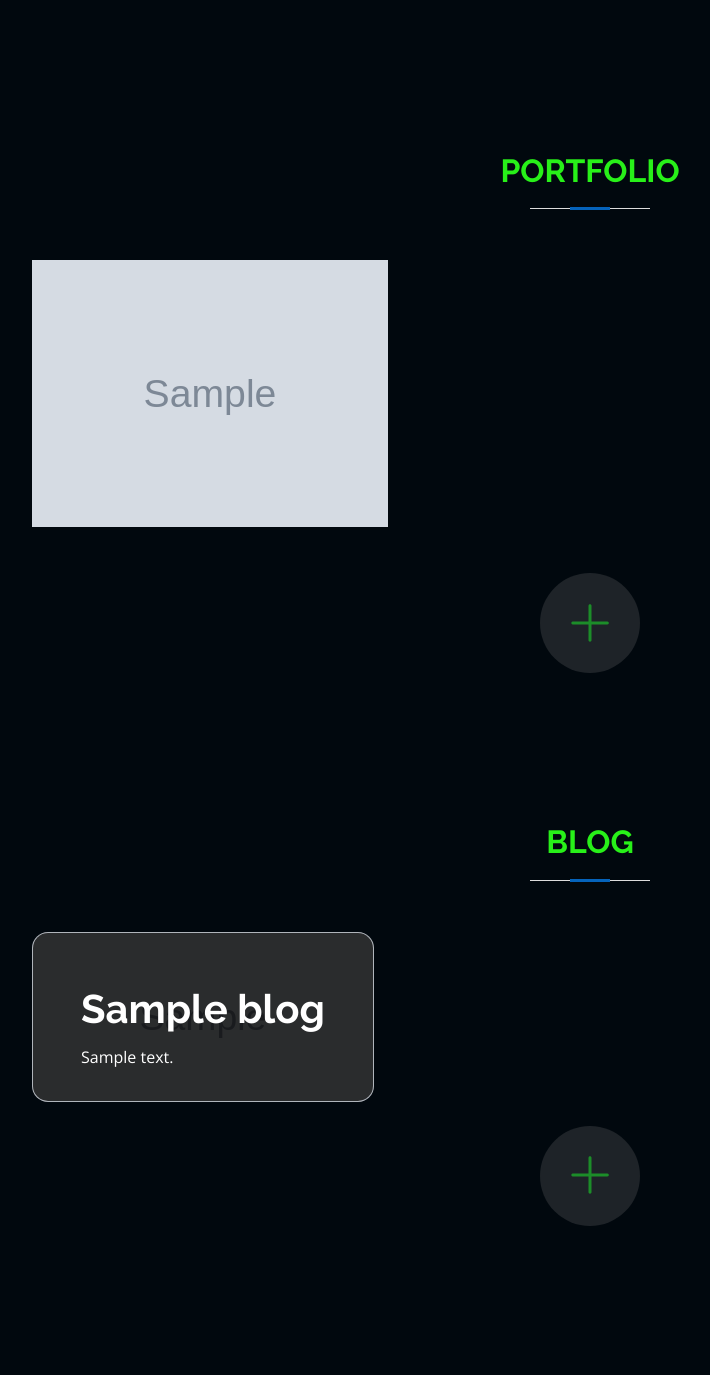
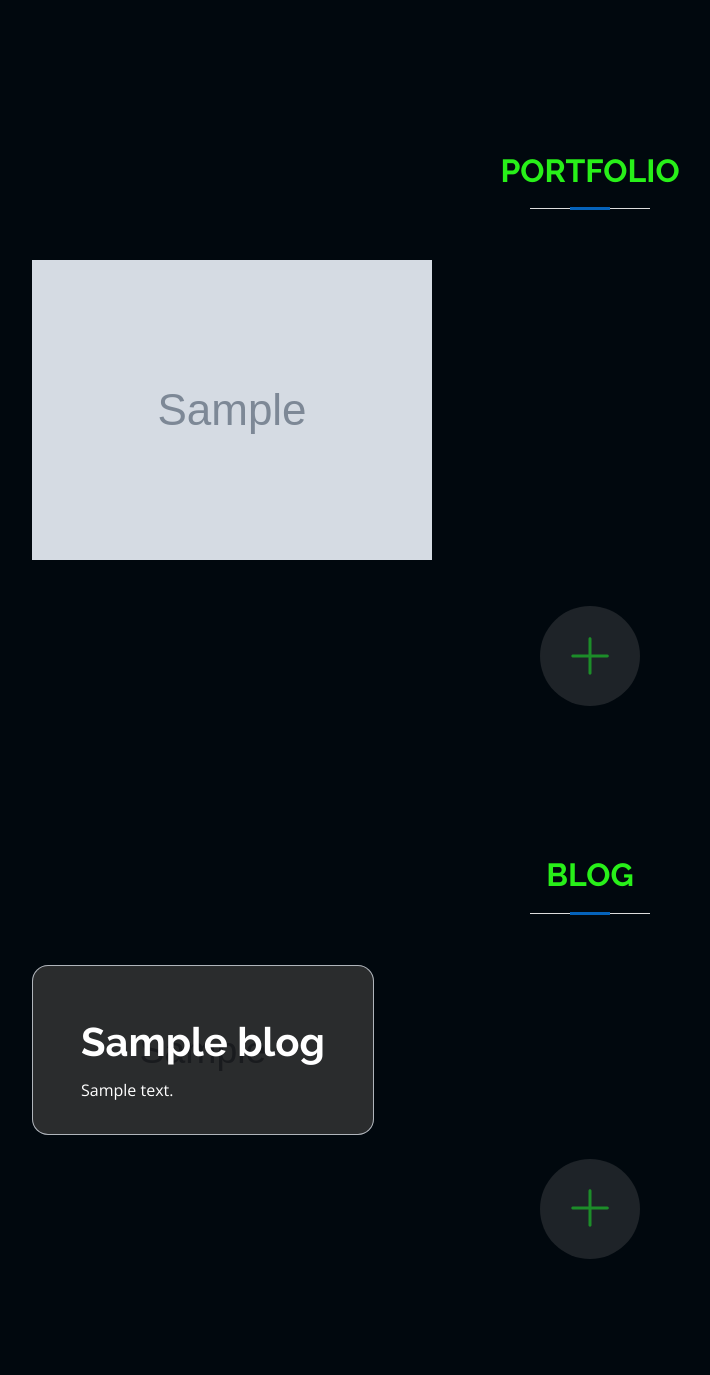
Before and after one commit to carlosDAC2020/portafolio_dj, a Django app: template portfolio/templates/portfolio/index.html in a window 1280 px wide. Shown: the part 1494-2869 px from the top of the page, without its empty margins (100-810 px from the left). Run offline with Django 4.2, Linux system fonts and the light colour scheme; tables that the repository leaves empty hold one stand-in row (values such as "Sample post"); the template is opened without the code that fills it: values that come from a table or form of the project are taken from there, most other values are stand-ins (such as "Sample title", 1, 10 or a date in 2020); grey boxes marked "Sample" are stand-in pictures; data that the repository does not hold is empty; some libraries are stand-ins or nearby versions.

Commit message:
update portfolio

```diff
--- a/config/settings.py
+++ b/config/settings.py
@@ -151,6 +151,6 @@ MEDIA_ROOT = BASE_DIR / "media"
 DEFAULT_AUTO_FIELD = 'django.db.models.BigAutoField'
 
 
-ADMIN_USER="cdap"
-ADMIN_EMAIL="ruz2019@gmailcom"
-ADMIN_PASSWORD="cdap0901"
+ADMIN_USER=""
+ADMIN_EMAIL=""
+ADMIN_PASSWORD=""
--- a/portfolio/templates/portfolio/index.html
+++ b/portfolio/templates/portfolio/index.html
@@ -153,7 +153,7 @@
         <div class="row portfolio-container" data-aos="fade-up" data-aos-delay="200">
 
           {% for project in projects %}
-              <div class="col-lg-4 col-md-6 portfolio-item {{project.status}}">
+              <div class="col col-md-6 portfolio-item {{project.status}}">
                 <a href="{% url 'portfolio:project_detail' project.id %}" >
                   <div class="portfolio-wrap">
                     <img src="{{project.image}}" class="img-fluid" alt="">
@@ -194,7 +194,7 @@
 
       <div class="row ">
         {% for blog in blogs %}
-        <div class="col-lg-4 col-md-6 d-flex align-items-stretch nb-4 " data-aos="zoom-in" data-aos-delay="100">
+        <div class="col col-md-6 d-flex align-items-stretch nb-4 " data-aos="zoom-in" data-aos-delay="100">
           <a href="{% url 'portfolio:blog_detail' blog.id %}">
             <div class="icon-box iconbox-blue card card-cover h-100 overflow-hidden text-bg-dark rounded-4 " style="background-image: url('{{blog.image}}');">
               <div class="d-flex flex-column h-100 p-5 pb-3 text-white text-shadow-1 aux">
```
